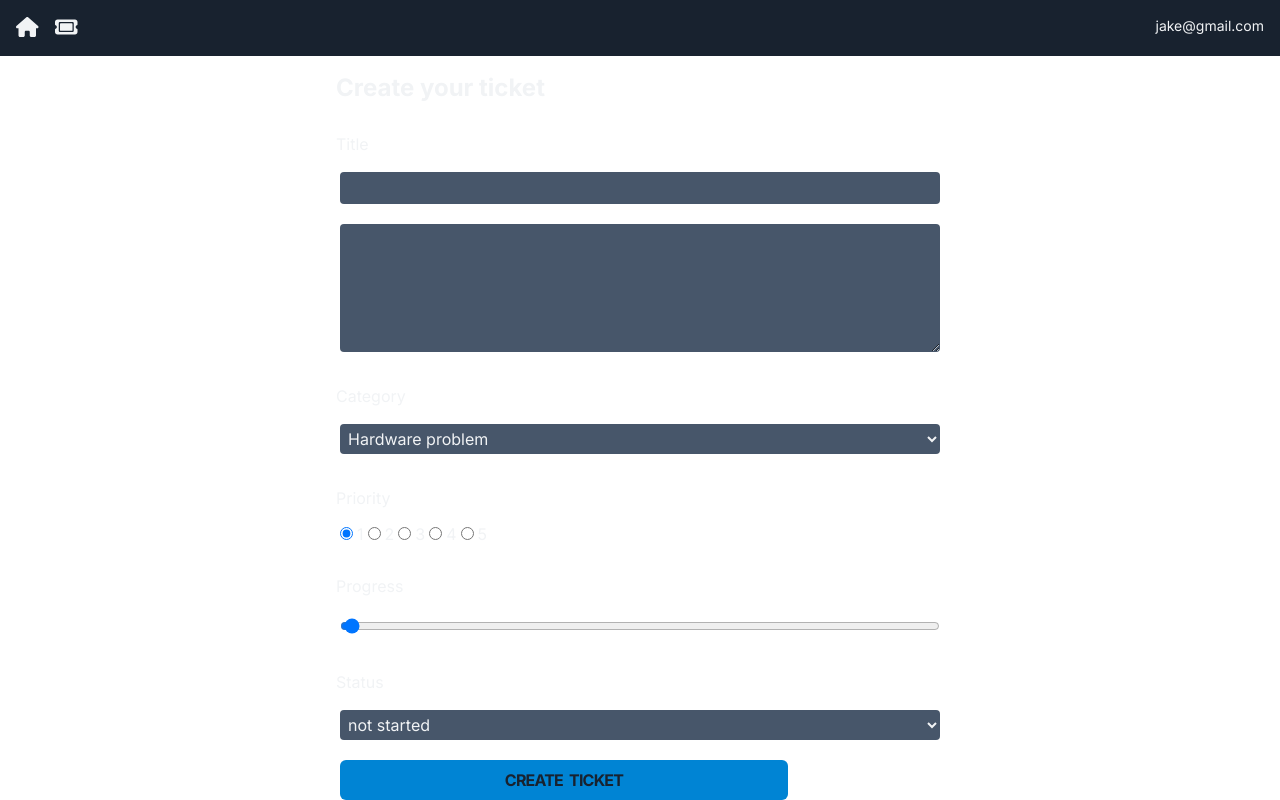
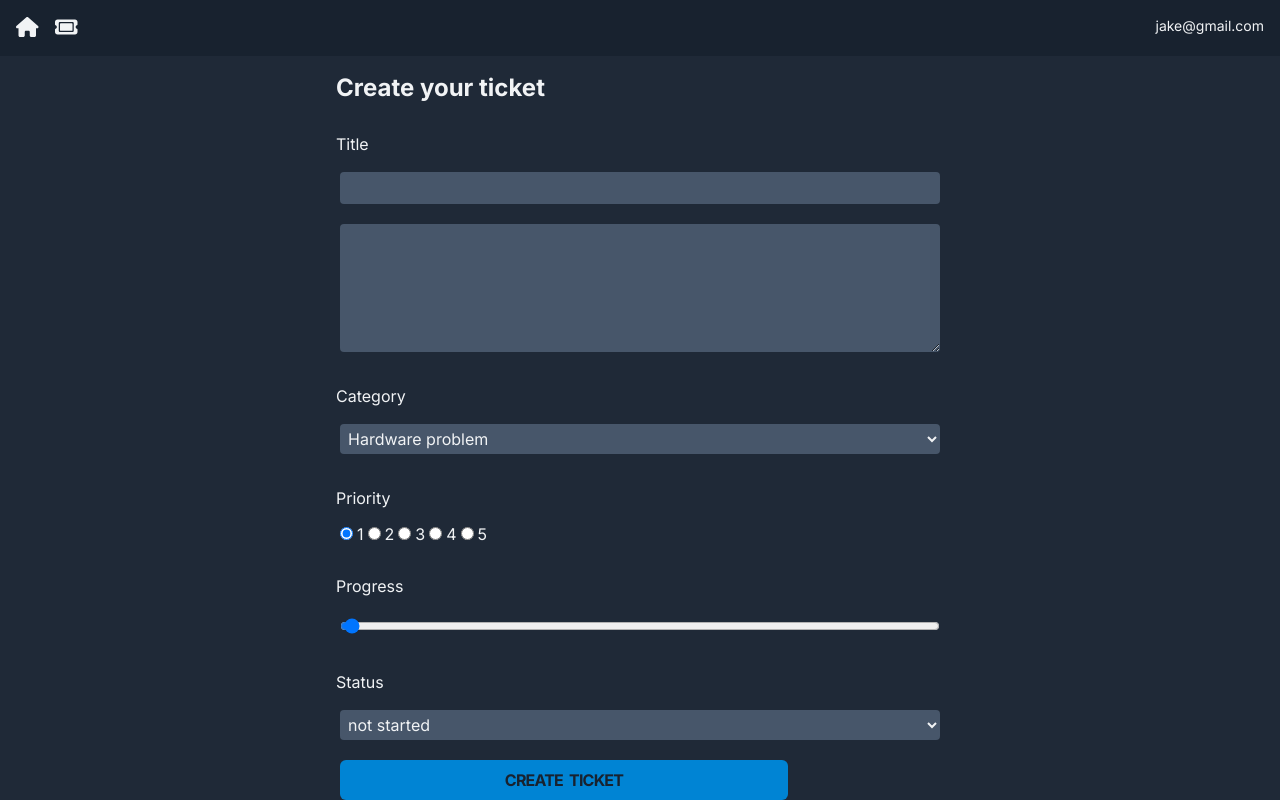
Before and after one commit to sebastiantorreslab/ticket-app, a Next.js app: page /TicketPage/new in a window 1280 px wide. Built offline with nearby package versions, Linux system fonts and the light colour scheme.

Commit message:
base page color adjusted

```diff
--- a/app/TicketPage/[id]/page.jsx
+++ b/app/TicketPage/[id]/page.jsx
@@ -20,7 +20,7 @@ const TicketPage = async ({ params }) => {
   let updateTicketData = {};
 
   if (EDITMODE) {
-    updateTicketData = await getTicketById(params.id);
+    updateTicketData = await getTicketById(params?.id);
     updateTicketData = updateTicketData.foundTicket;
   } else {
     updateTicketData = {
--- a/app/layout.js
+++ b/app/layout.js
@@ -18,7 +18,7 @@ export default function RootLayout({ children }) {
       <body className={inter.className}>
         <div className="flex flex-col h-screen max-h-screen">
           <Nav />
-          <div className="flex-grow overflow-y-auto bg-page text-default-text">
+          <div className="flex-grow overflow-y-auto bg-gray-800 text-default-text">
             {children}
           </div>
         </div>
--- a/app/page.jsx
+++ b/app/page.jsx
@@ -26,7 +26,7 @@ const Deashboard = () => {
           uniqueCategories?.map((uniqueCategory, categoryIndex) => (
             <div key={categoryIndex} className="mb-4">
               <h2>{uniqueCategory}</h2>
-              <div className="lg:grid grid-cols-2 xl:grid-cols-4">
+              <div className="lg:grid lg:grid-cols-2 xl:grid-cols-4">
                 {tickets
                   .filter((ticket) => ticket?.category === uniqueCategory)
                   .map((filteredTicket, _index) => (
```
